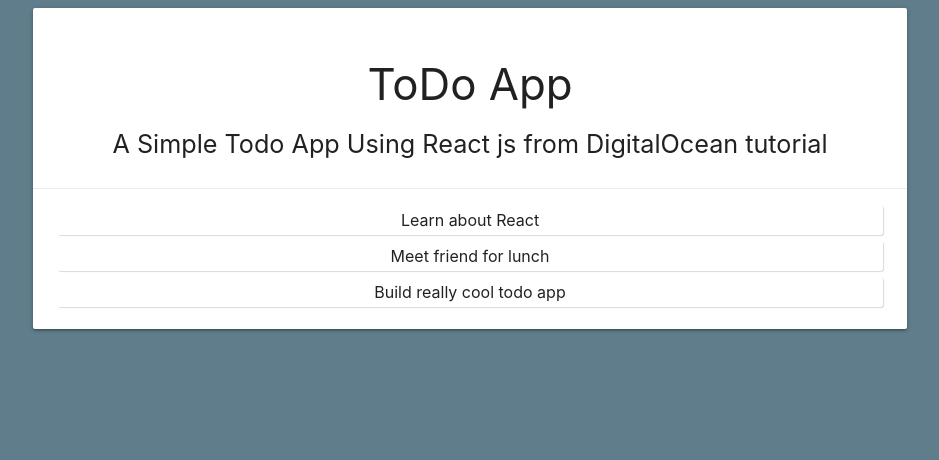
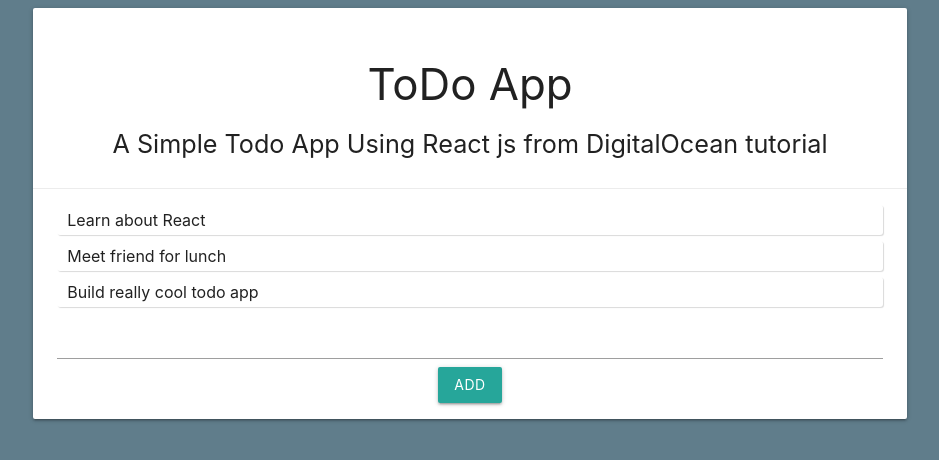
Before and after one commit to m6code/to-do-apps-reactjs, a React (Create React App) app in the folder to-do-digitalocean/: page / in a window 1280 px wide. Shown: the top 460 px of the page, without its empty margins (170-1109 px from the left). Built offline with nearby package versions, Linux system fonts and the light colour scheme.

Commit message:
Add form to create new items in the todo list

```diff
--- a/to-do-digitalocean/src/App.css
+++ b/to-do-digitalocean/src/App.css
@@ -17,7 +17,7 @@
   font-size: 16px;
   margin-bottom: 6px;
   border-radius: 3px;
-  /* display: flex; */
+  display: flex;
   align-items: center;
   justify-content: space-between;
 }
--- a/to-do-digitalocean/src/App.js
+++ b/to-do-digitalocean/src/App.js
@@ -2,13 +2,21 @@ import React, { useState } from 'react';
 import './App.css';
 import './assets/css/materialize.min.css'
 import { Todo } from './components/Todo';
+import TodoForm from './components/TodoForm';
 
 function App() {
+
   const [todos, setTodos] = useState([
     { text: "Learn about React" },
     { text: "Meet friend for lunch" },
     { text: "Build really cool todo app" }
   ]);
+
+  const addTodo = text => {
+    const newTodos = [...todos, {text}];
+    setTodos(newTodos);
+  };
+
   return (
     <div className="container">
       <div className="row">
@@ -28,6 +36,8 @@ function App() {
                     todo={todo}
                   />
                 ))}
+
+                <TodoForm addTodo={addTodo} />
               </div>
             </div>
           </div>
--- /dev/null
+++ b/to-do-digitalocean/src/components/TodoForm.js
@@ -0,0 +1,25 @@
+import React, {useState} from 'react'
+
+function TodoForm({ addTodo }) {
+    const [value, setValue] = useState("");
+
+    const handleSubmit = event => {
+        event.preventDefault();
+        if (!value) return;
+        addTodo(value);
+        setValue("");
+    }
+    return (
+        <form onSubmit={handleSubmit}>
+            <input
+                type="text"
+                className="input"
+                value={value}
+                onChange={e => setValue(e.target.value)}
+            />
+            <button className="btn" type='submit'>Add</button>
+        </form>
+    );
+}
+
+export default TodoForm
```
